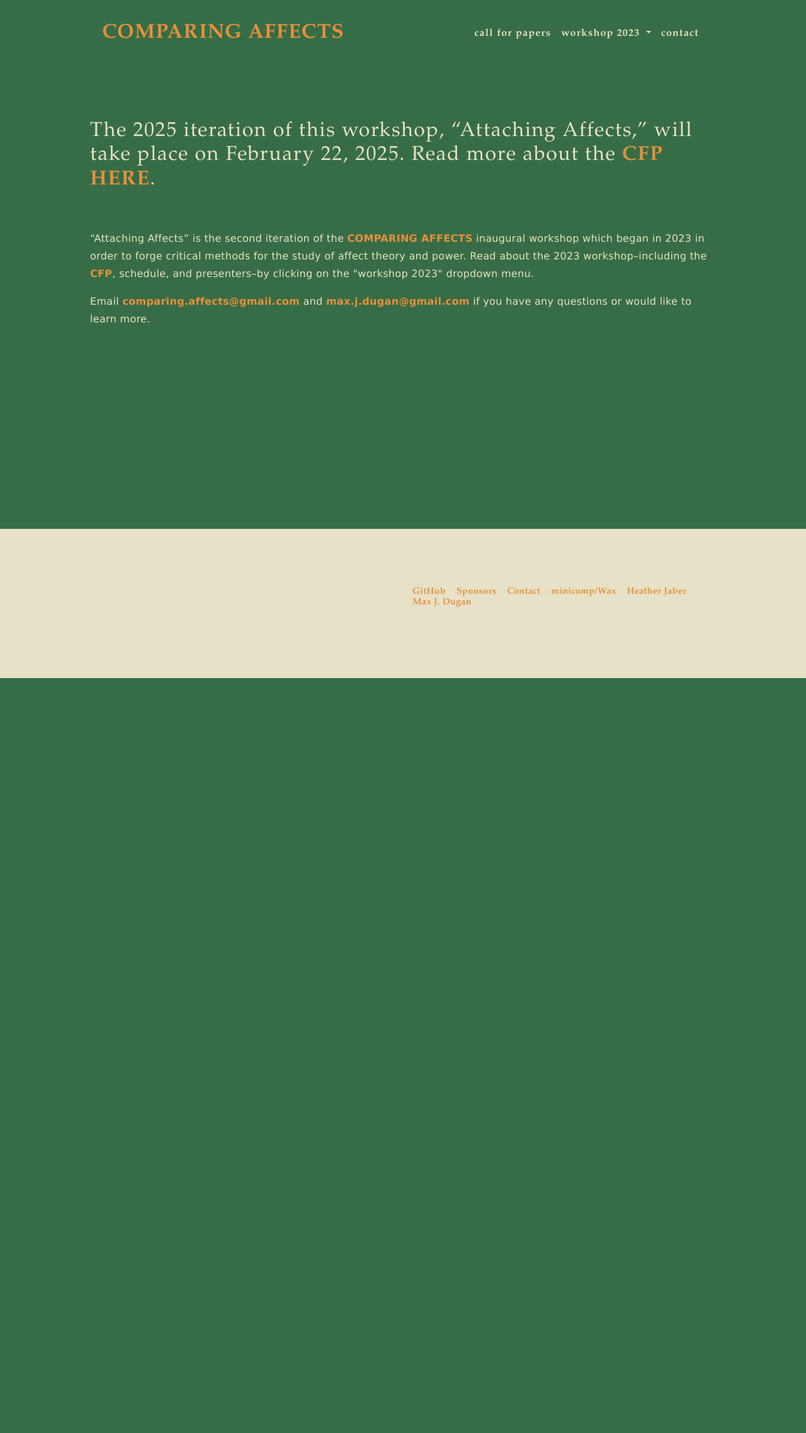
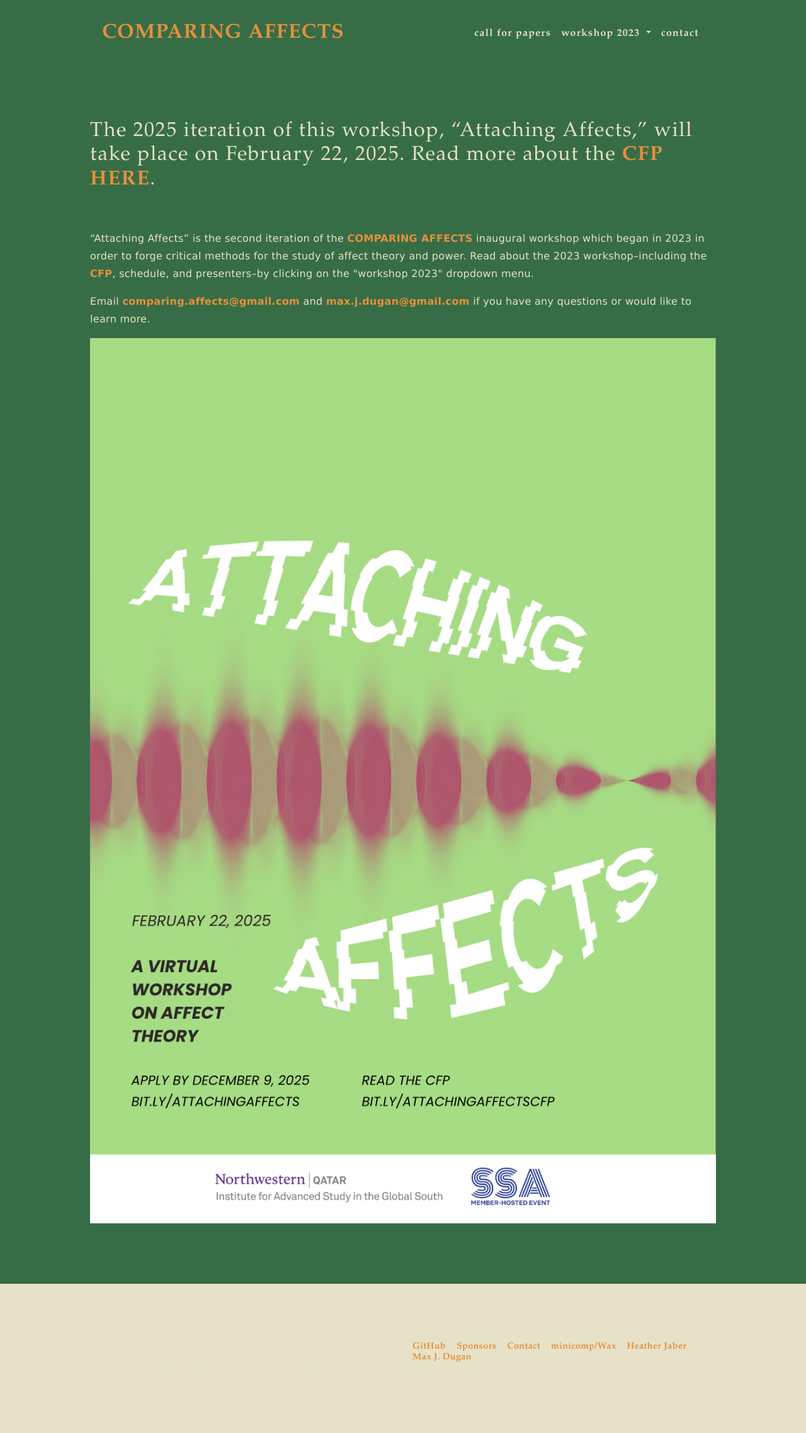
Before and after one commit to maxjdugan/comparing_affects, a Jekyll site: the page built from index.md, in a window 1280 px wide. Shown: the whole page at 63% size. Built offline with Jekyll 4.4.1, drawn with Linux system fonts in a browser that asks for light colours; before the commit the page ends 1077 px from its top, so only the background shows below that.

Commit message:
Added the poster to the homepage

```diff
--- a/index.md
+++ b/index.md
@@ -11,3 +11,5 @@
 
 
 <p>Email <a href="mailto:comparing.affects@gmail.com">comparing.affects@gmail.com</a> and <a href="mailto:max.j.dugan@gmail.com">max.j.dugan@gmail.com</a> if you have any questions or would like to learn more.</p>
+
+<img src="https://maxjdugan.github.io/comparing_affects/img/Attaching_Affects_Poster.png" alt="workshop poster">
```
Also changed, not shown: img/Attaching_Affects_Poster.png (added).
